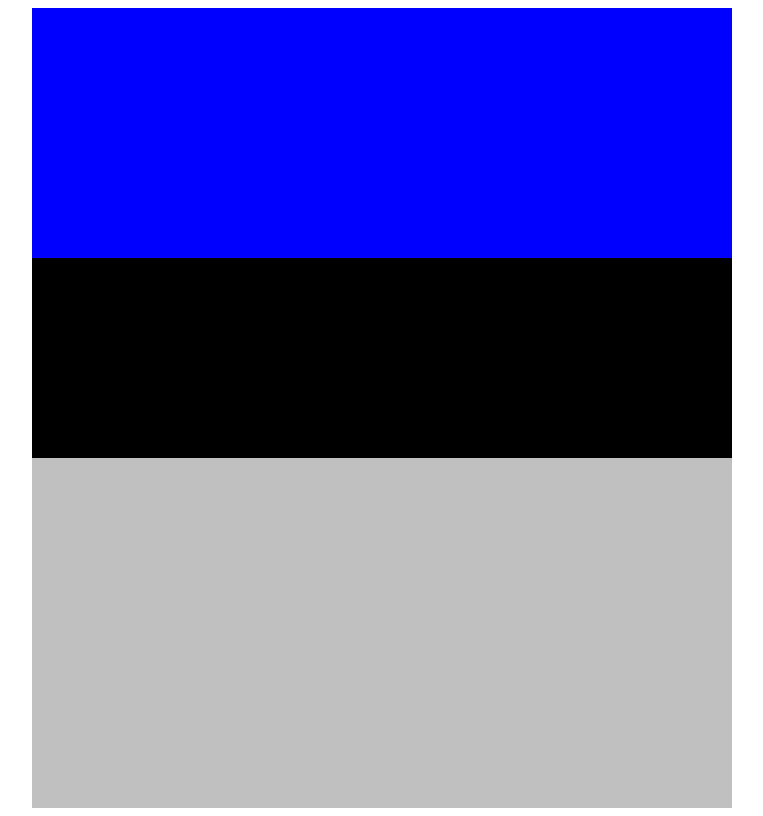
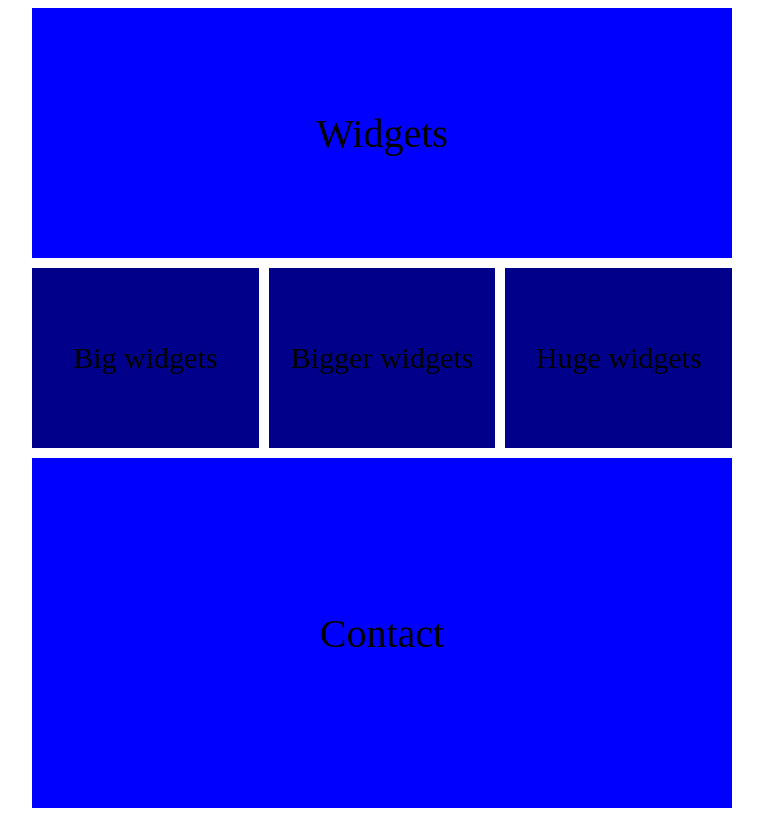
Before and after one commit to KursaKostyantyn/march_2022, a plain HTML site: page Lesson2/blue_blocks/index.html in a window 1280 px wide. Shown: the whole page, without its empty margins (258-1021 px from the left). Drawn offline with Linux system fonts and the light colour scheme.

Commit message:
HomeWork2 bluecard finished

```diff
--- a/Lesson2/blue_blocks/index.html
+++ b/Lesson2/blue_blocks/index.html
@@ -10,13 +10,13 @@
 </head>
 <body>
 <div class="container">
-    <div class="widgets"></div>
+    <div class="widgets">Widgets</div>
     <div class="widgets-box">
-        <div class="widget"></div>
-        <div class="widget"></div>
-        <div class="widget"></div>
+        <div class="widget">Big widgets</div>
+        <div class="widget"> Bigger widgets</div>
+        <div class="widget">Huge widgets</div>
     </div>
-    <div class="contact"></div>
+    <div class="contact">Contact</div>
 </div>
 
 </body>
--- a/Lesson2/blue_blocks/styles/styles.css
+++ b/Lesson2/blue_blocks/styles/styles.css
@@ -1,26 +1,53 @@
 .container {
     width: 700px;
-    height: 100vh;
-    background: silver;
+    height: 800px;
 }
+
 body {
     display: flex;
     justify-content: center;
     align-items: center;
 }
+
 .widgets {
     width: 100%;
     background: blue;
     height: 250px;
+    display: flex;
+    flex-direction: column;
+    justify-content: center;
+    font-size: 40px;
+    align-items: center;
+
 }
+
 .widgets-box {
     display: flex;
     justify-content: center;
     height: 200px;
-    background: chartreuse;
+    background: white;
+    column-gap: 10px;
+    padding: 10px 0;
+    box-sizing: border-box;
 }
+
 .widget {
     height: 100%;
-    width: calc(100%/3);
-    background: black;
+    width: calc(100% / 3);
+    background: darkblue;
+    font-size: 30px;
+    display: flex;
+    flex-direction: column;
+    justify-content: center;
+    align-items: center;
 }
+
+.contact {
+    height: 350px;
+    background: blue;
+    display: flex;
+    flex-direction: column;
+    justify-content: center;
+    align-items: center;
+    font-size: 40px;
+}
```
